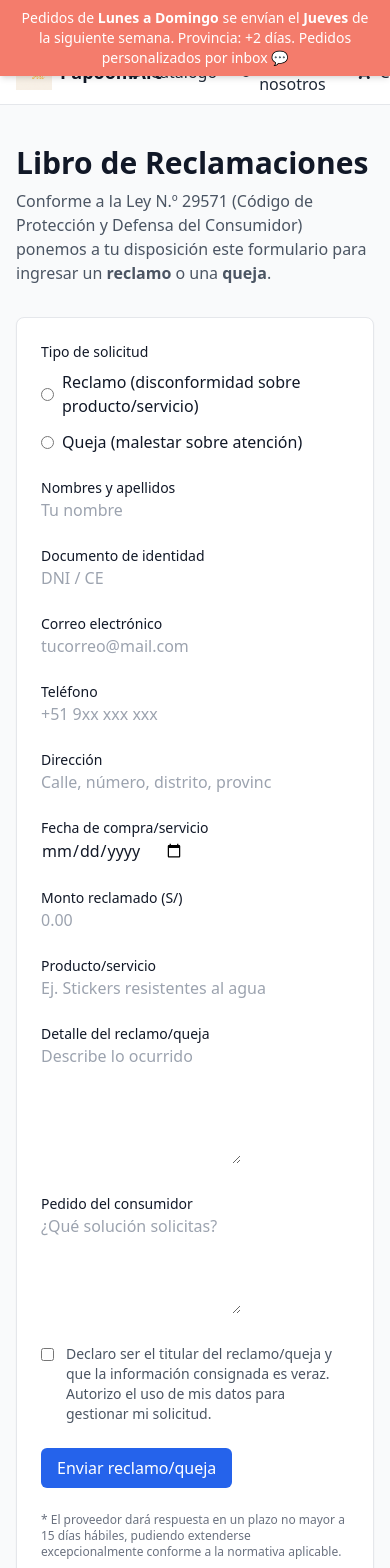
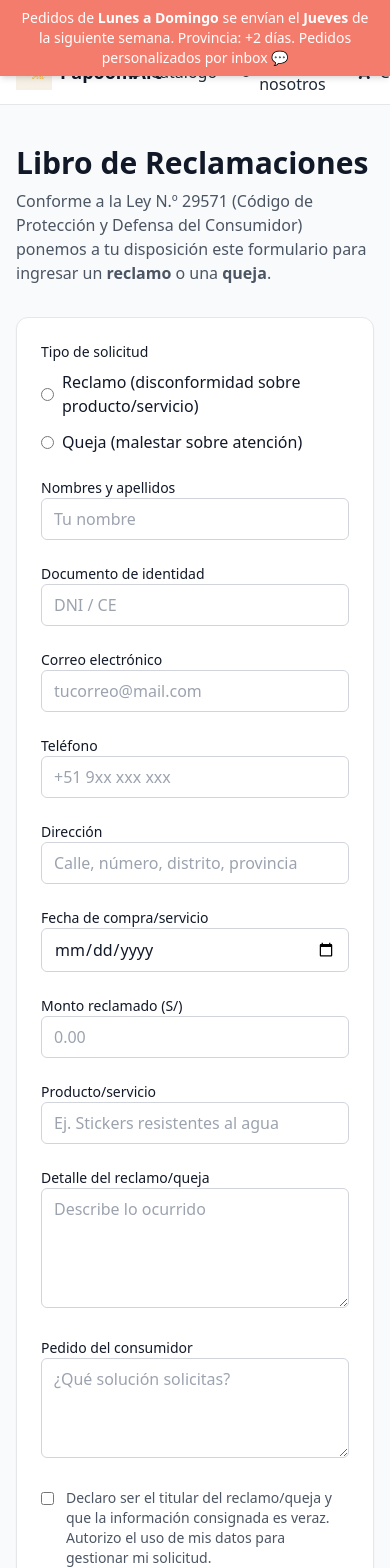
Before and after one commit to Pappomart/papoomart, a Next.js app: page /reclamos in a window 390 px wide. Shown: the top 1568 px of the page. Built offline with nearby package versions, Linux system fonts and the light colour scheme; no server answers.

Commit message:
Fix: corregido error de compilación en reclamos.tsx

```diff
--- a/pages/reclamos.tsx
+++ b/pages/reclamos.tsx
@@ -1,10 +1,15 @@
 import Head from 'next/head';
-import { useForm, ValidationError } from '@formspree/react';
+import { useForm as useFormspree, ValidationError } from '@formspree/react';
 
 export default function Reclamos() {
-  // Toma el ID desde variable de entorno (recomendado) o ponlo directo.
+  // Toma el ID desde variable de entorno. Define uno de respaldo solo para desarrollo.
   const FORM_ID = process.env.NEXT_PUBLIC_FORM_ID || 'xxxxxxxx';
-  const [state, handleSubmit] = useForm(FORM_ID);
+  const [state, handleSubmit] = useFormspree(FORM_ID);
+
+  // Evita error de tipos: errors puede ser array u objeto
+  const hasErrors = Array.isArray(state.errors)
+    ? state.errors.length > 0
+    : !!state.errors;
 
   return (
     <>
@@ -13,7 +18,7 @@ export default function Reclamos() {
         <meta name="robots" content="noindex" />
       </Head>
 
-      <main className="container py-10">
+      <main className="container mx-auto max-w-5xl px-4 py-10">
         <h1 className="text-3xl font-bold">Libro de Reclamaciones</h1>
         <p className="mt-2 text-gray-600">
           Conforme a la Ley N.º 29571 (Código de Protección y Defensa del Consumidor) ponemos a tu
@@ -26,13 +31,16 @@ export default function Reclamos() {
             Tu reclamo/queja fue enviado correctamente. Te escribiremos al correo indicado.
           </div>
         )}
-        {state.errors?.length ? (
+        {hasErrors && (
           <div className="mt-6 rounded-lg border border-red-200 bg-red-50 p-4 text-red-700">
             No pudimos enviar tu solicitud. Intenta nuevamente o escríbenos por WhatsApp.
           </div>
-        ) : null}
+        )}
 
-        <form onSubmit={handleSubmit} className="mt-8 grid gap-6 md:grid-cols-2 card p-6">
+        <form
+          onSubmit={handleSubmit}
+          className="mt-8 grid gap-6 md:grid-cols-2 rounded-xl border border-gray-200 bg-white p-6 shadow-sm"
+        >
           {/* --- Tipo --- */}
           <div className="md:col-span-2">
             <label className="block text-sm font-medium">Tipo de solicitud</label>
@@ -43,12 +51,12 @@ export default function Reclamos() {
                   name="tipo"
                   value="Reclamo"
                   required
-                  className="accent-pink-500"
+                  className="accent-pink-600"
                 />
                 <span>Reclamo (disconformidad sobre producto/servicio)</span>
               </label>
               <label className="flex items-center gap-2">
-                <input type="radio" name="tipo" value="Queja" className="accent-pink-500" />
+                <input type="radio" name="tipo" value="Queja" className="accent-pink-600" />
                 <span>Queja (malestar sobre atención)</span>
               </label>
             </div>
@@ -57,44 +65,82 @@ export default function Reclamos() {
           {/* --- Datos del consumidor --- */}
           <div>
             <label className="block text-sm font-medium">Nombres y apellidos</label>
-            <input name="nombre" required className="input" placeholder="Tu nombre" />
+            <input
+              name="nombre"
+              required
+              placeholder="Tu nombre"
+              className="w-full rounded-md border border-gray-300 px-3 py-2 outline-none focus:ring-2 focus:ring-pink-400"
+            />
           </div>
 
           <div>
             <label className="block text-sm font-medium">Documento de identidad</label>
-            <input name="documento" required className="input" placeholder="DNI / CE" />
+            <input
+              name="documento"
+              required
+              placeholder="DNI / CE"
+              className="w-full rounded-md border border-gray-300 px-3 py-2 outline-none focus:ring-2 focus:ring-pink-400"
+            />
           </div>
 
           <div>
             <label className="block text-sm font-medium">Correo electrónico</label>
-            <input type="email" name="email" required className="input" placeholder="tucorreo@mail.com" />
+            <input
+              type="email"
+              name="email"
+              required
+              placeholder="tucorreo@mail.com"
+              className="w-full rounded-md border border-gray-300 px-3 py-2 outline-none focus:ring-2 focus:ring-pink-400"
+            />
             <ValidationError prefix="Email" field="email" errors={state.errors} />
           </div>
 
           <div>
             <label className="block text-sm font-medium">Teléfono</label>
-            <input name="telefono" className="input" placeholder="+51 9xx xxx xxx" />
+            <input
+              name="telefono"
+              placeholder="+51 9xx xxx xxx"
+              className="w-full rounded-md border border-gray-300 px-3 py-2 outline-none focus:ring-2 focus:ring-pink-400"
+            />
           </div>
 
           <div className="md:col-span-2">
             <label className="block text-sm font-medium">Dirección</label>
-            <input name="direccion" className="input" placeholder="Calle, número, distrito, provincia" />
+            <input
+              name="direccion"
+              placeholder="Calle, número, distrito, provincia"
+              className="w-full rounded-md border border-gray-300 px-3 py-2 outline-none focus:ring-2 focus:ring-pink-400"
+            />
           </div>
 
           {/* --- Datos de la compra/servicio --- */}
           <div>
             <label className="block text-sm font-medium">Fecha de compra/servicio</label>
-            <input type="date" name="fecha" className="input" />
+            <input
+              type="date"
+              name="fecha"
+              className="w-full rounded-md border border-gray-300 px-3 py-2 outline-none focus:ring-2 focus:ring-pink-400"
+            />
           </div>
 
           <div>
             <label className="block text-sm font-medium">Monto reclamado (S/)</label>
-            <input type="number" step="0.01" name="monto" className="input" placeholder="0.00" />
+            <input
+              type="number"
+              step="0.01"
+              name="monto"
+              placeholder="0.00"
+              className="w-full rounded-md border border-gray-300 px-3 py-2 outline-none focus:ring-2 focus:ring-pink-400"
+            />
           </div>
 
           <div className="md:col-span-2">
             <label className="block text-sm font-medium">Producto/servicio</label>
-            <input name="producto" className="input" placeholder="Ej. Stickers resistentes al agua" />
+            <input
+              name="producto"
+              placeholder="Ej. Stickers resistentes al agua"
+              className="w-full rounded-md border border-gray-300 px-3 py-2 outline-none focus:ring-2 focus:ring-pink-400"
+            />
           </div>
 
           {/* --- Detalle --- */}
@@ -103,8 +149,8 @@ export default function Reclamos() {
             <textarea
               name="detalle"
               required
-              className="input min-h-[120px]"
               placeholder="Describe lo ocurrido"
+              className="min-h-[120px] w-full rounded-md border border-gray-300 px-3 py-2 outline-none focus:ring-2 focus:ring-pink-400"
             />
           </div>
 
@@ -113,8 +159,8 @@ export default function Reclamos() {
             <textarea
               name="pedido"
               required
-              className="input min-h-[100px]"
               placeholder="¿Qué solución solicitas?"
+              className="min-h-[100px] w-full rounded-md border border-gray-300 px-3 py-2 outline-none focus:ring-2 focus:ring-pink-400"
             />
           </div>
 
@@ -126,7 +172,7 @@ export default function Reclamos() {
           <input type="hidden" name="origen" value="PapoomArt — Web" />
 
           <div className="md:col-span-2 flex items-start gap-3 text-sm text-gray-600">
-            <input type="checkbox" required className="mt-1 accent-pink-500" />
+            <input type="checkbox" required className="mt-1 accent-pink-600" />
             <span>
               Declaro ser el titular del reclamo/queja y que la información consignada es veraz. Autorizo el
               uso de mis datos para gestionar mi solicitud.
@@ -137,7 +183,7 @@ export default function Reclamos() {
             <button
               type="submit"
               disabled={state.submitting}
-              className="btn btn-primary disabled:opacity-60"
+              className="inline-flex items-center justify-center rounded-md px-4 py-2 font-semibold bg-pink-600 text-white transition hover:opacity-90 disabled:opacity-60"
             >
               {state.submitting ? 'Enviando…' : 'Enviar reclamo/queja'}
             </button>
@@ -152,21 +198,6 @@ export default function Reclamos() {
           </div>
         </form>
       </main>
-
-      <style jsx global>{`
-        .input {
-          @apply w-full rounded-md border border-gray-300 px-3 py-2 outline-none focus:ring-2 focus:ring-pink-400;
-        }
-        .card {
-          @apply rounded-xl border border-gray-200 bg-white shadow-sm;
-        }
-        .btn {
-          @apply inline-flex items-center justify-center rounded-md px-4 py-2 font-semibold;
-        }
-        .btn-primary {
-          @apply bg-pink-600 text-white hover:opacity-90 transition;
-        }
-      `}</style>
     </>
   );
 }
```
Also changed, not shown: 1 other file (tests, documents, lock files or other folders).
